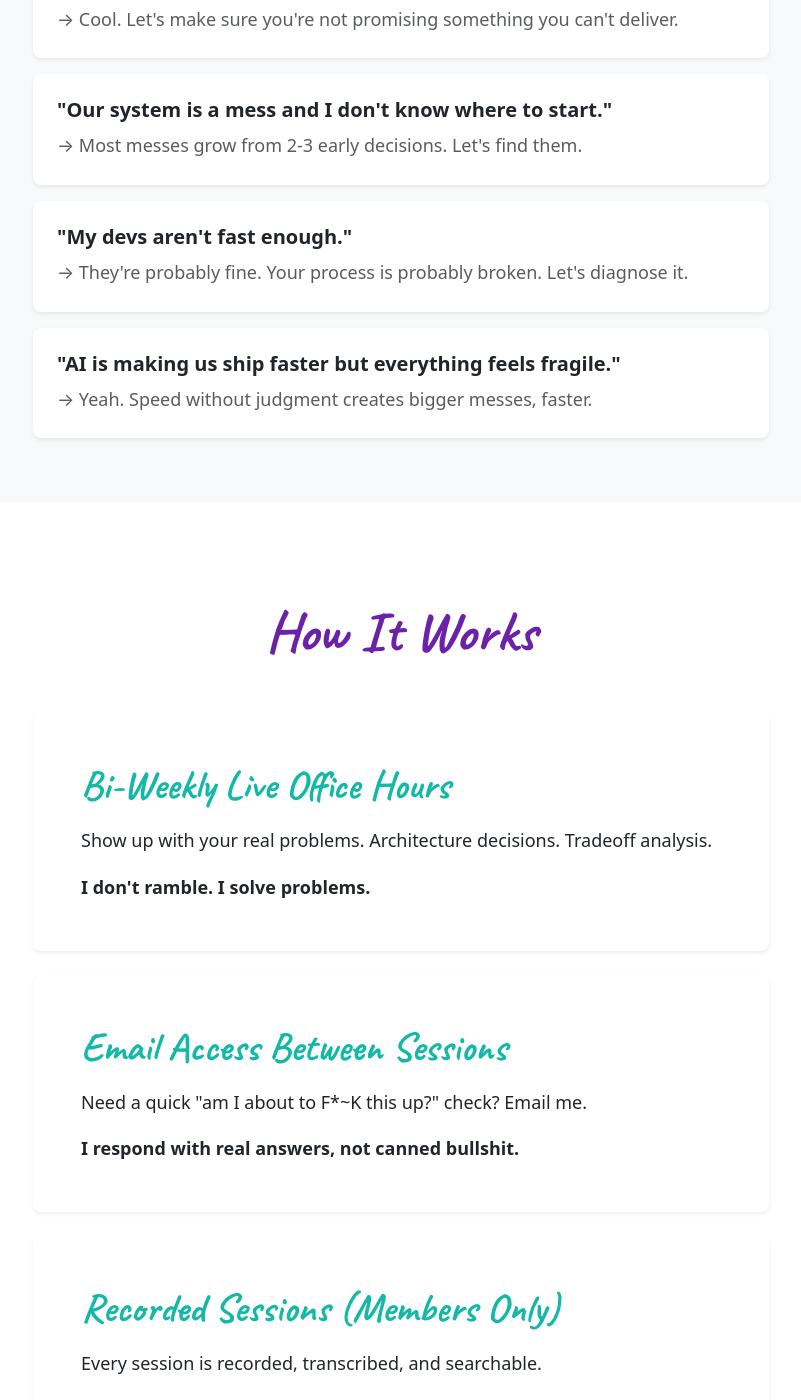
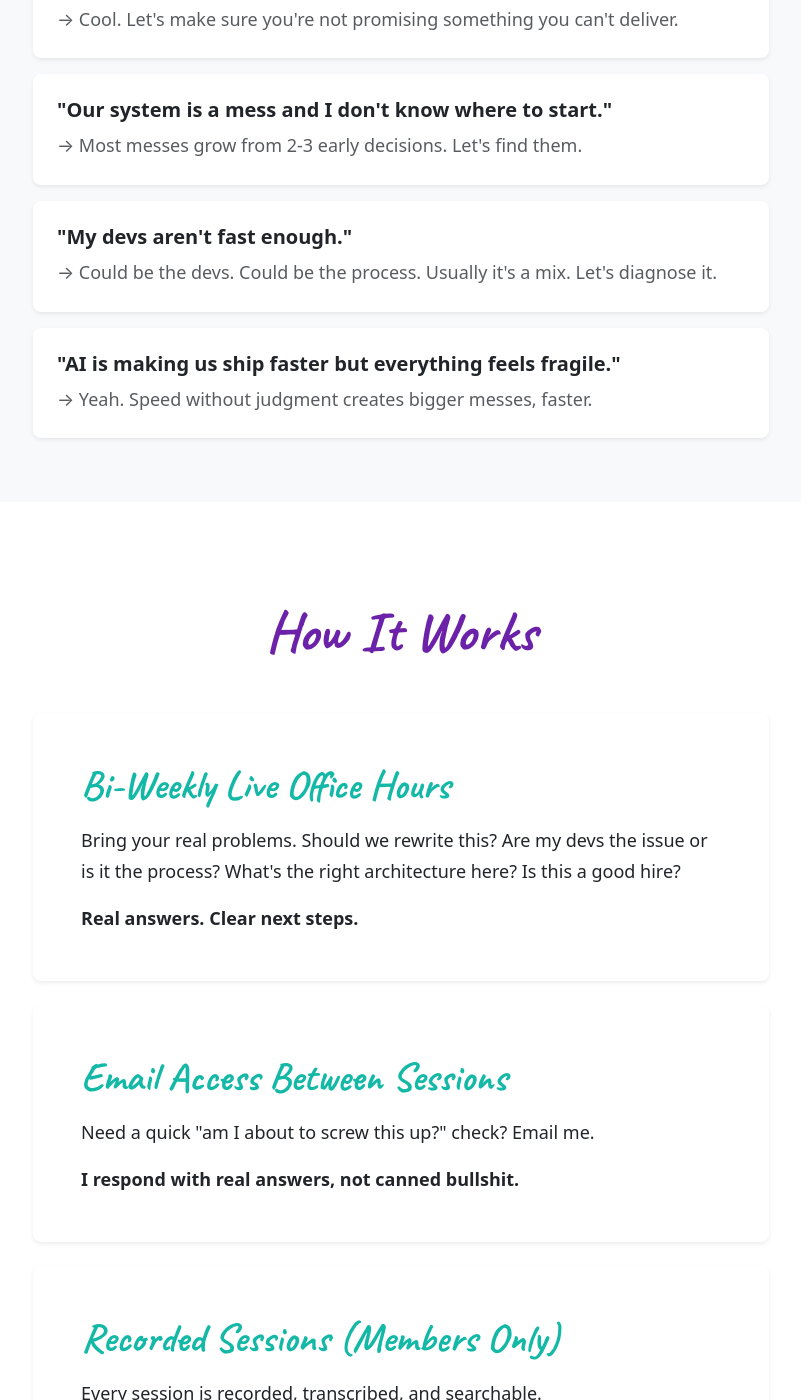
Before and after one commit to backupparachute/ctoconnect-website, a Jekyll site: the page built from index.html, in a window 1280 px wide and 1400 px high, scrolled down 1222 px. Shown: the whole window, without its empty margins (239-1040 px from the left). Built offline with Jekyll 4.4.1, drawn with Linux system fonts in a browser that asks for light colours; comment, search, counter and statistics services are not loaded; some of the changed text lies outside the part shown.

Commit message:
twea copy

```diff
--- a/index.html
+++ b/index.html
@@ -56,7 +56,7 @@ description: I spent 20 years rescuing teams from architectural disasters. Now I
                 <div class="card shadow-sm rounded-3 mb-3 border-0">
                     <div class="card-body p-4">
                         <h5 class="fw-bold mb-2">"My devs aren't fast enough."</h5>
-                        <p class="text-muted mb-0">→ They're probably fine. Your process is probably broken. Let's diagnose it.</p>
+                        <p class="text-muted mb-0">→ Could be the devs. Could be the process. Usually it's a mix. Let's diagnose it.</p>
                     </div>
                 </div>
 
@@ -81,15 +81,15 @@ description: I spent 20 years rescuing teams from architectural disasters. Now I
                 <div class="card shadow-sm rounded-3 mb-4 border-0">
                     <div class="card-body p-5">
                         <h3 class="handwritten fs-1 text-teal mb-3">Bi-Weekly Live Office Hours</h3>
-                        <p class="mb-3">Show up with your real problems. Architecture decisions. Tradeoff analysis.</p>
-                        <p class="mb-0 fw-bold">I don't ramble. I solve problems.</p>
+                        <p class="mb-3">Bring your real problems. Should we rewrite this? Are my devs the issue or is it the process? What's the right architecture here? Is this a good hire?</p>
+                        <p class="mb-0 fw-bold">Real answers. Clear next steps.</p>
                     </div>
                 </div>
 
                 <div class="card shadow-sm rounded-3 mb-4 border-0">
                     <div class="card-body p-5">
                         <h3 class="handwritten fs-1 text-teal mb-3">Email Access Between Sessions</h3>
-                        <p class="mb-3">Need a quick "am I about to F*~K this up?" check? Email me.</p>
+                        <p class="mb-3">Need a quick "am I about to screw this up?" check? Email me.</p>
                         <p class="mb-0 fw-bold">I respond with real answers, not canned bullshit.</p>
                     </div>
                 </div>
@@ -136,7 +136,7 @@ description: I spent 20 years rescuing teams from architectural disasters. Now I
 
                 <div class="card shadow-sm rounded-3 mb-3 border-0">
                     <div class="card-body p-4">
-                        <p class="mb-0"><span class="text-success fs-4 me-2">✅</span> Your team is <strong>stuck</strong> and you can't tell if you need a rewrite, a refactor, or just better thinking</p>
+                        <p class="mb-0"><span class="text-success fs-4 me-2">✅</span> Your team is <strong>stuck</strong> or <strong>missing deadlines</strong> and you can't tell if you need a rewrite, a refactor, better devs, or better process</p>
                     </div>
                 </div>
 
```
